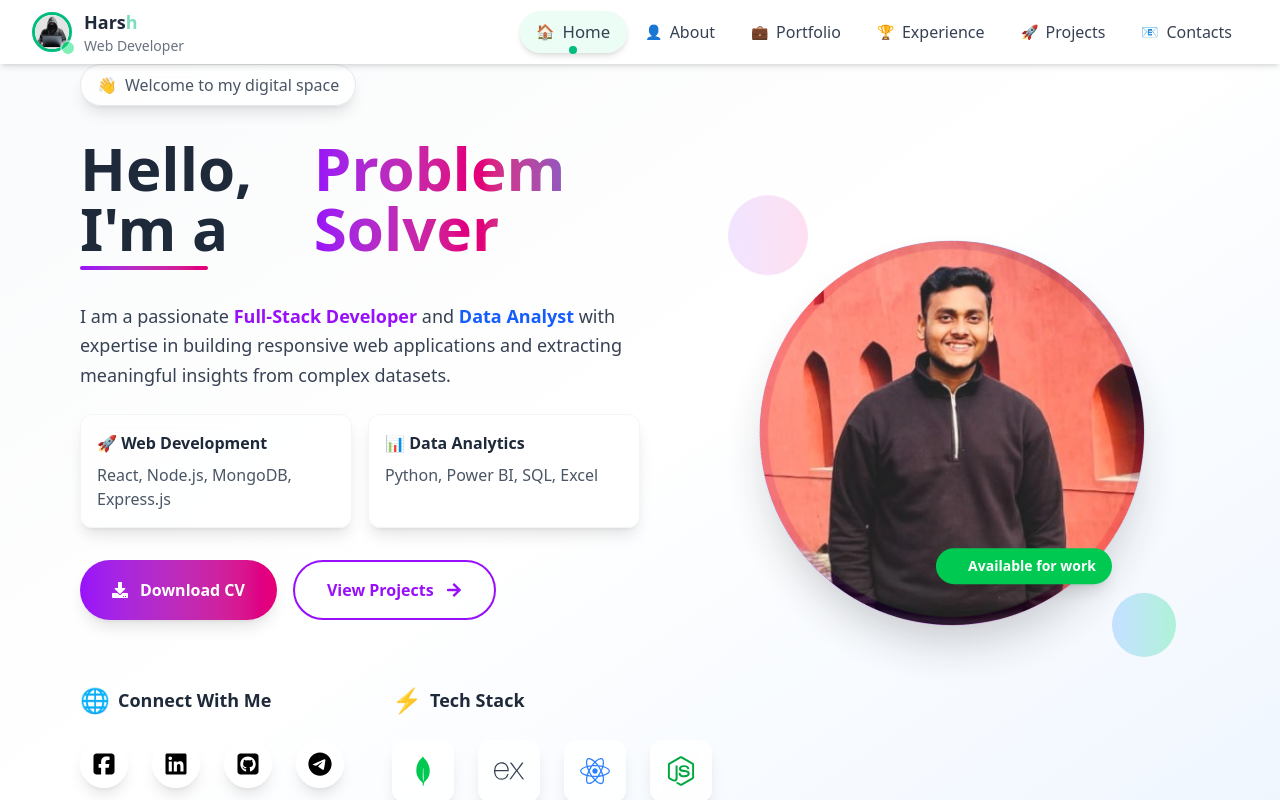
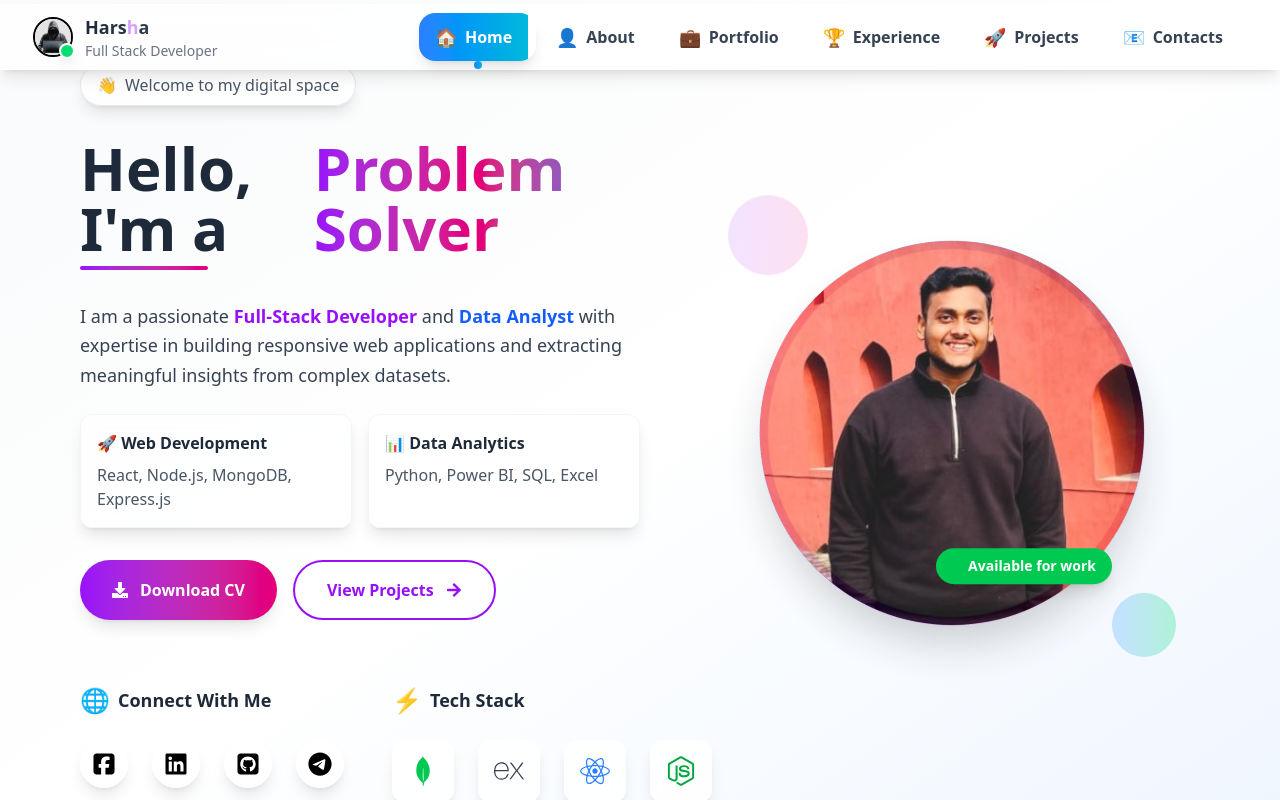
Before and after one commit to HarshRaut9945/Protfolio, a React (Vite) app in the folder Harsh/: page / in a window 1280 px wide. Shown: the top 800 px of the page. Built offline with nearby package versions, Linux system fonts and the light colour scheme.

Commit message:
improve ui

```diff
--- a/Harsh/src/Component/Footer.jsx
+++ b/Harsh/src/Component/Footer.jsx
@@ -22,7 +22,7 @@ function Footer() {
             <a href="https://www.instagram.com/" className="hover:text-pink-500 transition-colors duration-300">
               <FaInstagram size={22} />
             </a>
-            <a href="#" className="hover:text-blue-400 transition-colors duration-300">
+            <a href="https://www.linkedin.com/in/harsh-raut-417951291/" className="hover:text-blue-400 transition-colors duration-300">
               <FaLinkedinIn size={22} />
             </a>
           </div>
--- a/Harsh/src/Component/Navbar.jsx
+++ b/Harsh/src/Component/Navbar.jsx
@@ -2,22 +2,24 @@ import React, { useState, useEffect } from "react";
 import { IoMenu } from "react-icons/io5";
 import { IoMdClose } from "react-icons/io";
 import { Link } from "react-scroll";
+import { motion, AnimatePresence } from "framer-motion";
 
 const Navbar = () => {
   const [menu, setMenu] = useState(false);
   const [scrolled, setScrolled] = useState(false);
   const [activeSection, setActiveSection] = useState("Home");
+  const [scrollProgress, setScrollProgress] = useState(0);
 
   // Sample profile image - replace with your actual image
   const pic = "photo.avif";
 
   const navItem = [
-    { id: 1, title: "Home", icon: "🏠" },
-    { id: 2, title: "About", icon: "👤" },
-    { id: 3, title: "Portfolio", icon: "💼" },
-    { id: 4, title: "Experience", icon: "🏆" },
-    { id: 5, title: "Projects", icon: "🚀" },
-    { id: 6, title: "Contacts", icon: "📧" },
+    { id: 1, title: "Home", icon: "🏠", color: "from-blue-500 to-cyan-500" },
+    { id: 2, title: "About", icon: "👤", color: "from-purple-500 to-pink-500" },
+    { id: 3, title: "Portfolio", icon: "💼", color: "from-green-500 to-emerald-500" },
+    { id: 4, title: "Experience", icon: "🏆", color: "from-orange-500 to-red-500" },
+    { id: 5, title: "Projects", icon: "🚀", color: "from-indigo-500 to-purple-500" },
+    { id: 6, title: "Contacts", icon: "📧", color: "from-teal-500 to-cyan-500" },
   ];
 
   const linkProps = {
@@ -25,15 +27,21 @@ const Navbar = () => {
     duration: 500,
     offset: -80,
     spy: true,
-    activeClass: "text-emerald-500 scale-105",
+    activeClass: "active-nav-item",
     onSetActive: (section) => setActiveSection(section),
   };
 
   // Handle scroll effects
   useEffect(() => {
     const handleScroll = () => {
-      setScrolled(window.scrollY > 50);
+      const scrollTop = window.scrollY;
+      const docHeight = document.documentElement.scrollHeight - window.innerHeight;
+      const progress = (scrollTop / docHeight) * 100;
+
+      setScrolled(scrollTop > 50);
+      setScrollProgress(progress);
     };
+
     window.addEventListener("scroll", handleScroll);
     return () => window.removeEventListener("scroll", handleScroll);
   }, []);
@@ -52,180 +60,272 @@ const Navbar = () => {
 
   return (
     <>
-      <nav className={`fixed top-0 left-0 right-0 z-50 transition-all duration-300 ${
+      {/* Scroll Progress Bar */}
+      <div className="fixed top-0 left-0 right-0 z-[60]">
+        <div
+          className="h-1 bg-gradient-to-r from-purple-500 via-blue-500 to-cyan-500 transition-all duration-300"
+          style={{ width: `${scrollProgress}%` }}
+        />
+      </div>
+
+      <motion.nav
+        className={`fixed top-1 left-0 right-0 z-50 transition-all duration-500 ${
           scrolled
-          ? 'bg-white/95 backdrop-blur-md shadow-lg border-b border-gray-200'
-          : 'bg-white/90 backdrop-blur-sm shadow-md'
-      }`}>
+            ? 'bg-white/90 backdrop-blur-xl shadow-2xl border border-white/20'
+            : 'bg-white/80 backdrop-blur-lg shadow-lg border border-white/10'
+        }`}
+        initial={{ y: -100 }}
+        animate={{ y: 0 }}
+        transition={{ duration: 0.8, ease: "easeOut" }}
+      >
         <div className="max-w-7xl mx-auto px-4 sm:px-6 lg:px-8">
           <div className={`flex justify-between items-center transition-all duration-300 ${
             scrolled ? 'h-14' : 'h-16'
           }`}>
 
-            {/* Brand Section */}
-            <div className="flex items-center space-x-3 group cursor-pointer">
+            {/* Enhanced Brand Section */}
+            <motion.div
+              className="flex items-center space-x-3 group cursor-pointer"
+              whileHover={{ scale: 1.05 }}
+              whileTap={{ scale: 0.95 }}
+            >
               <div className="relative">
+                <div className="absolute inset-0 bg-gradient-to-r from-purple-500 to-blue-500 rounded-full blur-md opacity-0 group-hover:opacity-30 transition-opacity duration-500"></div>
                 <img
                   src={pic}
-                  alt="Harsh - Web Developer"
-                  className={`rounded-full border-3 border-emerald-500 transition-all duration-300 group-hover:scale-110 group-hover:shadow-lg ${
+                  alt="Harsha Raut - Full Stack Developer"
+                  className={`relative rounded-full border-2 border-gradient-to-r from-purple-500 to-blue-500 transition-all duration-500 group-hover:scale-110 group-hover:shadow-xl ${
                     scrolled ? 'w-9 h-9' : 'w-10 h-10'
                   }`}
                 />
-                <div className="absolute -bottom-1 -right-1 w-4 h-4 bg-green-400 rounded-full border-2 border-white animate-pulse"></div>
+                <div className="absolute -bottom-0.5 -right-0.5 w-4 h-4 bg-green-400 rounded-full border-2 border-white shadow-lg">
+                  <div className="w-full h-full bg-green-400 rounded-full animate-ping opacity-75"></div>
+                </div>
               </div>
               <div className="leading-tight">
-                <h1 className={`font-bold text-gray-800 transition-all duration-300 group-hover:text-emerald-600 ${
+                <h1 className={`font-bold bg-gradient-to-r from-gray-800 to-gray-600 bg-clip-text text-transparent transition-all duration-300 group-hover:from-purple-600 group-hover:to-blue-600 ${
                   scrolled ? 'text-base' : 'text-lg'
                 }`}>
-                  Hars<span className="text-emerald-500 animate-pulse">h</span>
+                  Hars<span className="animate-pulse text-purple-500">h</span>a
                 </h1>
-                <p className={`text-gray-500 transition-all duration-300 ${
+                <p className={`text-gray-500 transition-all duration-300 group-hover:text-blue-500 ${
                   scrolled ? 'text-xs' : 'text-sm'
                 }`}>
-                  Web Developer
+                  Full Stack Developer
                 </p>
               </div>
-            </div>
+            </motion.div>
 
-            {/* Desktop Navigation */}
+            {/* Enhanced Desktop Navigation */}
             <div className="hidden lg:flex items-center">
               <ul className="flex items-center space-x-1">
-                {navItem.map(({ id, title, icon }) => (
-                  <li key={id} className="relative">
+                {navItem.map(({ id, title, icon, color }) => {
+                  const isActive = activeSection === title;
+                  return (
+                    <motion.li
+                      key={id}
+                      className="relative"
+                      whileHover={{ scale: 1.05 }}
+                      whileTap={{ scale: 0.95 }}
+                    >
                       <Link
                         to={title}
                         {...linkProps}
-                      className={`flex items-center space-x-2 px-4 py-2 rounded-full text-gray-700 font-medium transition-all duration-300 cursor-pointer hover:text-emerald-500 hover:bg-emerald-50 hover:shadow-md transform hover:scale-105 ${
-                        activeSection === title ? 'text-emerald-500 bg-emerald-50 shadow-md' : ''
+                        className={`group relative flex items-center space-x-2 px-4 py-2.5 rounded-2xl font-medium transition-all duration-500 cursor-pointer overflow-hidden ${
+                          isActive
+                            ? 'text-white shadow-lg'
+                            : 'text-gray-700 hover:text-white'
                         }`}
                       >
-                      <span className="text-sm">{icon}</span>
-                      <span className="hidden xl:inline">{title}</span>
+                        {/* Background gradient */}
+                        <div className={`absolute inset-0 bg-gradient-to-r ${color} opacity-0 group-hover:opacity-100 transition-all duration-500 ${
+                          isActive ? 'opacity-100' : ''
+                        }`}></div>
+
+                        {/* Content */}
+                        <span className="relative text-lg group-hover:scale-110 transition-transform duration-300">{icon}</span>
+                        <span className="relative hidden xl:inline font-semibold">{title}</span>
+
+                        {/* Shine effect */}
+                        <div className="absolute inset-0 bg-white/20 transform -skew-x-12 translate-x-full group-hover:translate-x-0 transition-transform duration-700 opacity-0 group-hover:opacity-100"></div>
                       </Link>
+
                       {/* Active indicator */}
-                    {activeSection === title && (
-                      <div className="absolute -bottom-1 left-1/2 transform -translate-x-1/2 w-2 h-2 bg-emerald-500 rounded-full animate-bounce"></div>
+                      <AnimatePresence>
+                        {isActive && (
+                          <motion.div
+                            className={`absolute -bottom-2 left-1/2 w-2 h-2 bg-gradient-to-r ${color} rounded-full shadow-lg`}
+                            initial={{ scale: 0, x: "-50%" }}
+                            animate={{ scale: 1, x: "-50%" }}
+                            exit={{ scale: 0 }}
+                            transition={{ type: "spring", stiffness: 500, damping: 30 }}
+                          />
                         )}
-                  </li>
-                ))}
+                      </AnimatePresence>
+                    </motion.li>
+                  );
+                })}
               </ul>
             </div>
 
-            {/* Mobile Menu Button */}
-            <button
+            {/* Enhanced Mobile Menu Button */}
+            <motion.button
               aria-label="Toggle menu"
               aria-expanded={menu}
               onClick={() => setMenu(!menu)}
-              className={`lg:hidden relative p-2 rounded-full transition-all duration-300 hover:bg-gray-100 focus:outline-none focus:ring-2 focus:ring-emerald-500 ${
-                menu ? 'bg-emerald-100 text-emerald-600' : 'text-gray-700'
+              className={`lg:hidden relative p-3 rounded-2xl transition-all duration-500 focus:outline-none focus:ring-2 focus:ring-purple-500 ${
+                menu
+                  ? 'bg-gradient-to-r from-purple-500 to-blue-500 text-white shadow-lg'
+                  : 'bg-gray-100 hover:bg-gradient-to-r hover:from-purple-100 hover:to-blue-100 text-gray-700 hover:text-purple-600'
               }`}
+              whileHover={{ scale: 1.1 }}
+              whileTap={{ scale: 0.9 }}
             >
               <div className="relative w-6 h-6">
                 <IoMenu
                   size={24}
-                  className={`absolute inset-0 transition-all duration-300 ${
-                    menu ? 'rotate-180 opacity-0' : 'rotate-0 opacity-100'
+                  className={`absolute inset-0 transition-all duration-500 ${
+                    menu ? 'rotate-180 opacity-0 scale-0' : 'rotate-0 opacity-100 scale-100'
                   }`}
                 />
                 <IoMdClose
                   size={24}
-                  className={`absolute inset-0 transition-all duration-300 ${
-                    menu ? 'rotate-0 opacity-100' : 'rotate-180 opacity-0'
+                  className={`absolute inset-0 transition-all duration-500 ${
+                    menu ? 'rotate-0 opacity-100 scale-100' : 'rotate-180 opacity-0 scale-0'
                   }`}
                 />
               </div>
-            </button>
+            </motion.button>
           </div>
         </div>
-      </nav>
+      </motion.nav>
 
-      {/* Mobile Menu Overlay */}
-      <div className={`fixed inset-0 z-40 lg:hidden transition-all duration-500 ${
-        menu
-          ? 'opacity-100 pointer-events-auto'
-          : 'opacity-0 pointer-events-none'
-      }`}>
+      {/* Enhanced Mobile Menu Overlay */}
+      <AnimatePresence>
+        {menu && (
+          <motion.div
+            className="fixed inset-0 z-40 lg:hidden"
+            initial={{ opacity: 0 }}
+            animate={{ opacity: 1 }}
+            exit={{ opacity: 0 }}
+            transition={{ duration: 0.3 }}
+          >
 
             {/* Backdrop */}
-        <div
-          className={`absolute inset-0 bg-black/60 backdrop-blur-sm transition-opacity duration-500 ${
-            menu ? 'opacity-100' : 'opacity-0'
-          }`}
+            <motion.div
+              className="absolute inset-0 bg-black/60 backdrop-blur-lg"
+              initial={{ opacity: 0 }}
+              animate={{ opacity: 1 }}
+              exit={{ opacity: 0 }}
               onClick={() => setMenu(false)}
             />
 
             {/* Menu Panel */}
-        <div className={`absolute right-0 top-0 h-full w-80 max-w-sm bg-white shadow-2xl transform transition-transform duration-500 ease-out ${
-          menu ? 'translate-x-0' : 'translate-x-full'
-        }`}>
+            <motion.div
+              className="absolute right-0 top-0 h-full w-80 max-w-sm bg-white/95 backdrop-blur-xl shadow-2xl border-l border-white/20"
+              initial={{ x: "100%" }}
+              animate={{ x: 0 }}
+              exit={{ x: "100%" }}
+              transition={{ type: "spring", stiffness: 300, damping: 30 }}
+            >
 
               {/* Header */}
-          <div className="flex items-center justify-between p-6 border-b border-gray-200">
+              <div className="flex items-center justify-between p-6 border-b border-gray-200/50 bg-gradient-to-r from-purple-50 to-blue-50">
                 <div className="flex items-center space-x-3">
                   <img
                     src={pic}
-                alt="Harsh"
-                className="w-10 h-10 rounded-full border-2 border-emerald-500"
+                    alt="Harsha Raut"
+                    className="w-12 h-12 rounded-full border-2 border-purple-500 shadow-lg"
                   />
                   <div>
-                <h2 className="font-bold text-gray-800">Harsh</h2>
-                <p className="text-sm text-gray-500">Web Developer</p>
+                    <h2 className="font-bold text-gray-800">Harsha Raut</h2>
+                    <p className="text-sm text-purple-600 font-medium">Full Stack Developer</p>
                   </div>
                 </div>
-            <button
+                <motion.button
                   onClick={() => setMenu(false)}
-              className="p-2 rounded-full hover:bg-gray-100 transition-colors duration-200"
+                  className="p-2 rounded-full bg-white/80 hover:bg-white transition-all duration-300 shadow-lg"
+                  whileHover={{ scale: 1.1, rotate: 90 }}
+                  whileTap={{ scale: 0.9 }}
                 >
-              <IoMdClose size={24} className="text-gray-600" />
-            </button>
+                  <IoMdClose size={20} className="text-gray-600" />
+                </motion.button>
               </div>
 
               {/* Navigation Items */}
-          <div className="py-6">
-            {navItem.map(({ id, title, icon }, index) => (
+              <div className="py-4 overflow-y-auto max-h-96">
+                {navItem.map(({ id, title, icon, color }, index) => {
+                  const isActive = activeSection === title;
+                  return (
+                    <motion.div
+                      key={id}
+                      initial={{ x: 100, opacity: 0 }}
+                      animate={{ x: 0, opacity: 1 }}
+                      transition={{ delay: index * 0.1, type: "spring", stiffness: 300 }}
+                    >
                       <Link
-                key={id}
                         to={title}
                         {...linkProps}
                         onClick={() => setMenu(false)}
-                className={`flex items-center space-x-4 px-6 py-4 text-gray-700 font-medium transition-all duration-300 hover:text-emerald-500 hover:bg-emerald-50 hover:pl-8 cursor-pointer transform hover:scale-105 ${
-                  activeSection === title ? 'text-emerald-500 bg-emerald-50 pl-8' : ''
+                        className={`group relative flex items-center space-x-4 mx-4 my-2 px-4 py-4 rounded-2xl font-medium transition-all duration-500 cursor-pointer overflow-hidden ${
+                          isActive
+                            ? 'text-white shadow-xl transform scale-105'
+                            : 'text-gray-700 hover:text-white hover:transform hover:scale-105'
                         }`}
-                style={{
-                  animationDelay: menu ? `${index * 100}ms` : '0ms',
-                  animation: menu ? 'slideInRight 0.5s ease-out forwards' : 'none'
+                      >
+                        {/* Background */}
+                        <div className={`absolute inset-0 bg-gradient-to-r ${color} transition-all duration-500 ${
+                          isActive ? 'opacity-100' : 'opacity-0 group-hover:opacity-100'
+                        }`}></div>
+
+                        {/* Content */}
+                        <span className="relative text-2xl group-hover:scale-110 transition-transform duration-300">{icon}</span>
+                        <span className="relative text-lg font-semibold">{title}</span>
+
+                        {/* Active indicator */}
+                        {isActive && (
+                          <motion.div
+                            className="relative ml-auto w-3 h-3 bg-white/80 rounded-full shadow-lg"
+                            animate={{ scale: [1, 1.2, 1] }}
+                            transition={{ repeat: Infinity, duration: 2 }}
+                          />
+                        )}
+
+                        {/* Shine effect */}
+                        <div className="absolute inset-0 bg-white/10 transform -skew-x-12 translate-x-full group-hover:translate-x-0 transition-transform duration-700"></div>
+                      </Link>
+                    </motion.div>
+                  );
+                })}
+              </div>
+
+              {/* Enhanced Footer */}
+              <div className="absolute bottom-0 left-0 right-0 p-6 border-t border-gray-200/50 bg-gradient-to-r from-purple-50 to-blue-50">
+                <div className="text-center">
+                  <p className="text-sm text-gray-600 mb-2">Ready to collaborate?</p>
+                  <motion.button
+                    className="w-full py-3 bg-gradient-to-r from-purple-500 to-blue-500 text-white rounded-xl font-semibold shadow-lg hover:shadow-xl transition-all duration-300"
+                    whileHover={{ scale: 1.02 }}
+                    whileTap={{ scale: 0.98 }}
+                    onClick={() => {
+                      setMenu(false);
+                      document.querySelector('[name="Contacts"]')?.scrollIntoView({ behavior: 'smooth' });
                     }}
                   >
-                <span className="text-xl">{icon}</span>
-                <span className="text-lg">{title}</span>
-                {activeSection === title && (
-                  <div className="ml-auto w-2 h-2 bg-emerald-500 rounded-full animate-pulse"></div>
-                )}
-              </Link>
-            ))}
-          </div>
-
-          {/* Footer */}
-          <div className="absolute bottom-0 left-0 right-0 p-6 border-t border-gray-200 bg-gray-50">
-            <p className="text-center text-sm text-gray-500">
-              © 2024 Harsh. All rights reserved.
-            </p>
+                    Get In Touch
+                  </motion.button>
+                  <p className="text-xs text-gray-500 mt-2">© 2024 Harsha Raut. All rights reserved.</p>
                 </div>
               </div>
-      </div>
+            </motion.div>
+          </motion.div>
+        )}
+      </AnimatePresence>
 
       {/* Custom Styles */}
       <style jsx>{`
-        @keyframes slideInRight {
-          from {
-            opacity: 0;
-            transform: translateX(50px);
-          }
-          to {
-            opacity: 1;
-            transform: translateX(0);
-          }
+        .active-nav-item {
+          @apply text-white;
         }
       `}</style>
     </>
```
Lines whose indentation alone changed are shown as unchanged.
